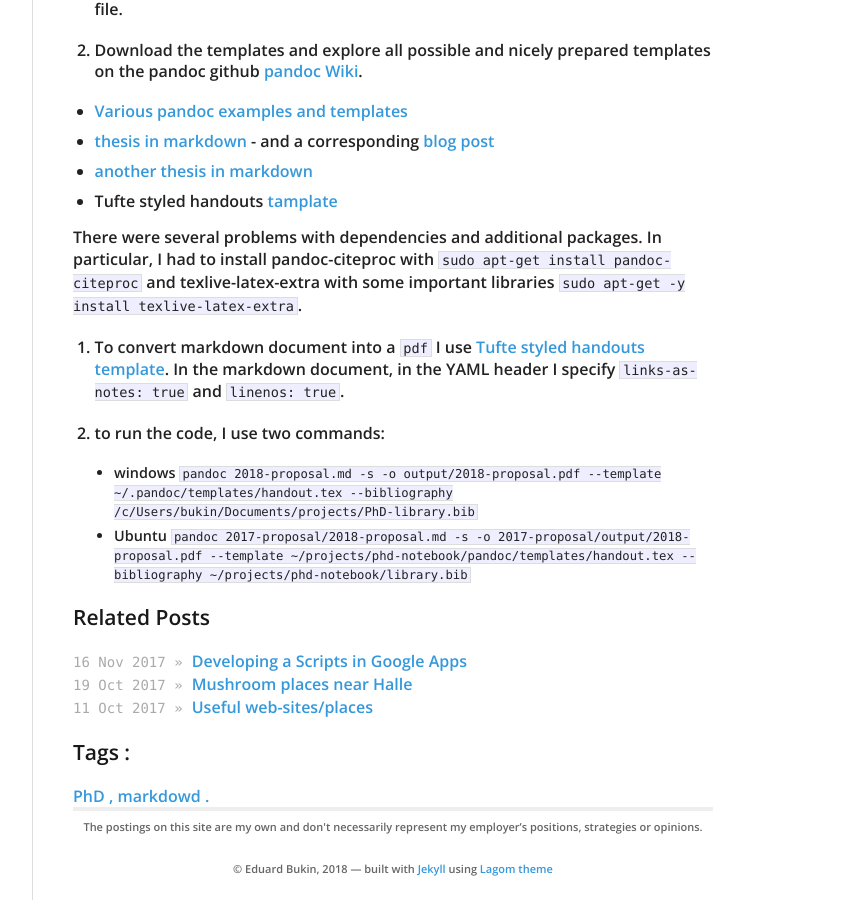
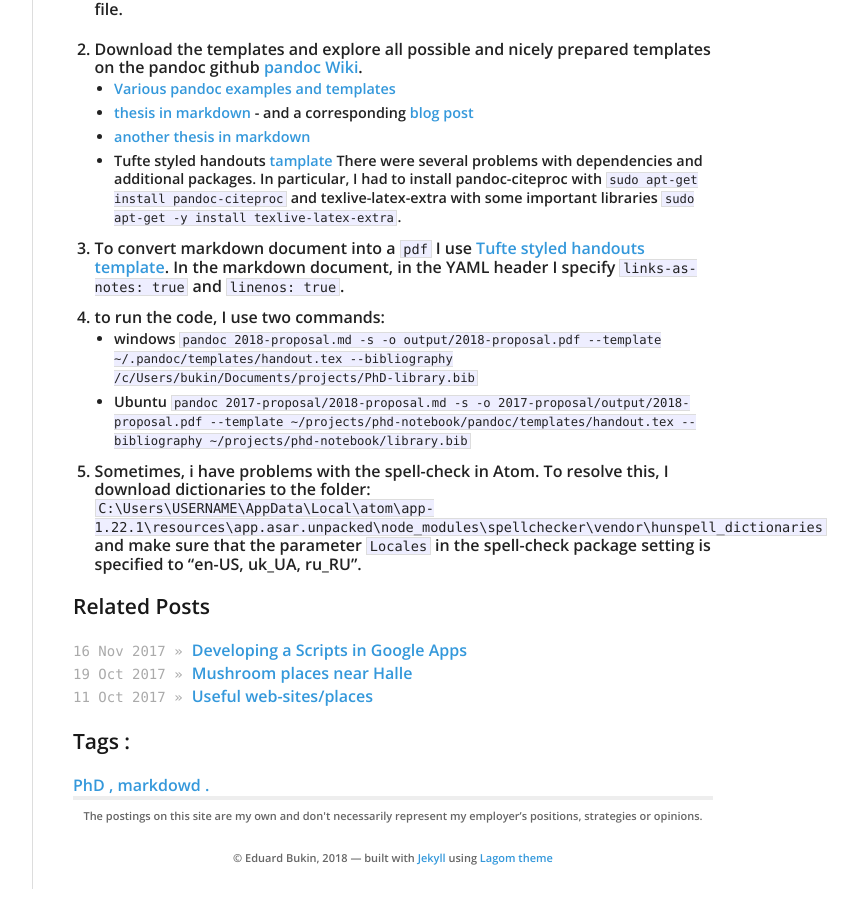
Before and after one commit to EBukin/EBukin.github.io, a Jekyll site: the page built from _posts/2018-02-12-Wrting-thesis-documents-in-markdown.markdown, in a window 1280 px wide and 900 px high, scrolled down 885 px. Shown: the whole window, without its empty margins (378-1236 px from the left). Built offline with Jekyll 4.4.1, drawn with Linux system fonts in a browser that asks for light colours; nearby versions of some CDN libraries; some of the changed text lies outside the part shown.

Commit message:
Fixing atom spell check text writing update

```diff
--- a/_posts/2017-11-21-Wrting-thesis-documents-in-markdown.markdown
+++ b/_posts/2018-02-12-Wrting-thesis-documents-in-markdown.markdown
@@ -29,16 +29,13 @@ Then, I slowly realized that using R Studio for writing and documenting work all
 1. Prepare bibliography file in one folder - exporting relevant data to one .bibtex file.
 
 1. Download the templates and explore all possible and nicely prepared templates on the pandoc github [pandoc Wiki](https://github.com/jgm/pandoc/wiki).
-
-  - [Various pandoc examples and templates](https://github.com/Wandmalfarbe/pandoc-latex-template/tree/master/examples)
-  - [thesis in markdown](https://github.com/chiakaivalya/thesis-markdown-pandoc) - and a corresponding [blog post](https://chiakaivalya.wordpress.com/2014/04/23/using-markdown-pandoc-to-write-my-biology-phd-thesis/)
-  - [another thesis in markdown](https://github.com/tompollard/phd_thesis_markdown)
-  - Tufte styled handouts [tamplate](https://github.com/wcaleb/pandoc-templates/blob/master/handout.tex)
-
+   - [Various pandoc examples and templates](https://github.com/Wandmalfarbe/pandoc-latex-template/tree/master/examples)
+   - [thesis in markdown](https://github.com/chiakaivalya/thesis-markdown-pandoc) - and a corresponding [blog post](https://chiakaivalya.wordpress.com/2014/04/23/using-markdown-pandoc-to-write-my-biology-phd-thesis/)
+   - [another thesis in markdown](https://github.com/tompollard/phd_thesis_markdown)
+   - Tufte styled handouts [tamplate](https://github.com/wcaleb/pandoc-templates/blob/master/handout.tex)
   There were several problems with dependencies and additional packages. In particular, I had to install pandoc-citeproc with `sudo apt-get install pandoc-citeproc` and texlive-latex-extra with some important libraries `sudo apt-get -y install texlive-latex-extra`.
-
 1. To convert markdown document into a `pdf` I use [Tufte styled handouts template](https://github.com/wcaleb/pandoc-templates/blob/master/handout.tex). In the markdown document, in the YAML header I specify `links-as-notes: true` and `linenos: true`.
-
 1. to run the code, I use two commands:
-  - windows `pandoc 2018-proposal.md -s -o output/2018-proposal.pdf --template ~/.pandoc/templates/handout.tex --bibliography /c/Users/bukin/Documents/projects/PhD-library.bib`
-  - Ubuntu `pandoc 2017-proposal/2018-proposal.md -s -o 2017-proposal/output/2018-proposal.pdf --template ~/projects/phd-notebook/pandoc/templates/handout.tex --bibliography ~/projects/phd-notebook/library.bib`
+   - windows `pandoc 2018-proposal.md -s -o output/2018-proposal.pdf --template ~/.pandoc/templates/handout.tex --bibliography /c/Users/bukin/Documents/projects/PhD-library.bib`
+   - Ubuntu `pandoc 2017-proposal/2018-proposal.md -s -o 2017-proposal/output/2018-proposal.pdf --template ~/projects/phd-notebook/pandoc/templates/handout.tex --bibliography ~/projects/phd-notebook/library.bib`
+2. Sometimes, i have problems with the spell-check in Atom. To resolve this, I download dictionaries to the folder: `C:\Users\USERNAME\AppData\Local\atom\app-1.22.1\resources\app.asar.unpacked\node_modules\spellchecker\vendor\hunspell_dictionaries` and make sure that the parameter `Locales` in the spell-check package setting is specified to "en-US, uk_UA, ru_RU".
```
